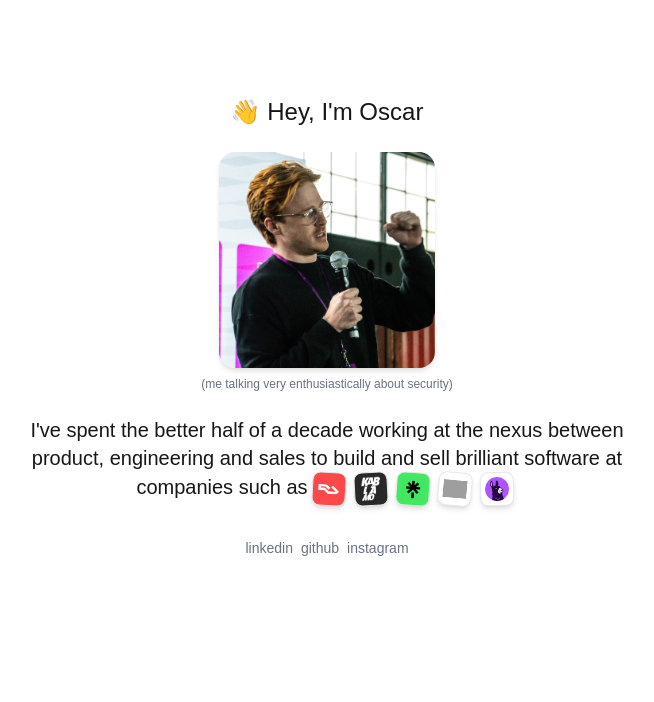
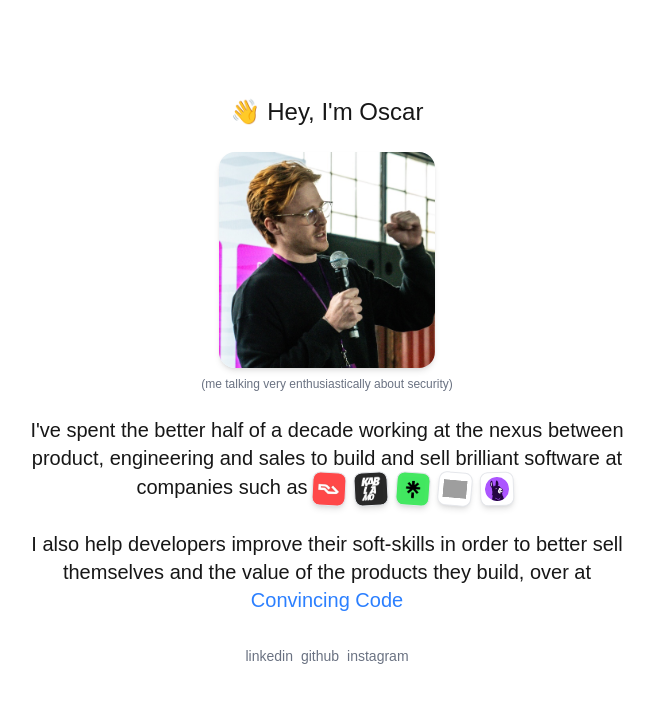
Before and after one commit to oscargws/oscarg.ws.v2, a Next.js app: page / in a window 1280 px wide. Shown: the top 702 px of the page, without its empty margins (313-967 px from the left). Built offline with nearby package versions, Linux system fonts and the light colour scheme; grey boxes are pictures that could not be loaded.

Commit message:
chore: add convincing code

```diff
--- a/src/app/page.tsx
+++ b/src/app/page.tsx
@@ -72,6 +72,14 @@ export default function Home() {
             externalLink="https://www.vanta.com"
           />
         </h2>
+        <h2 className="text-xl">
+          {`I also help developers improve their soft-skills in order to better sell themselves and the value of the products they build, over at `}{" "}
+          <span className="block">
+            <a href="https://convincingcode.com" className="text-blue-500 ">
+              {`Convincing Code`}
+            </a>
+          </span>
+        </h2>
 
         {/* <h2 className="text-xl">
           I also write about how Software Engineers can sharpen their
```
